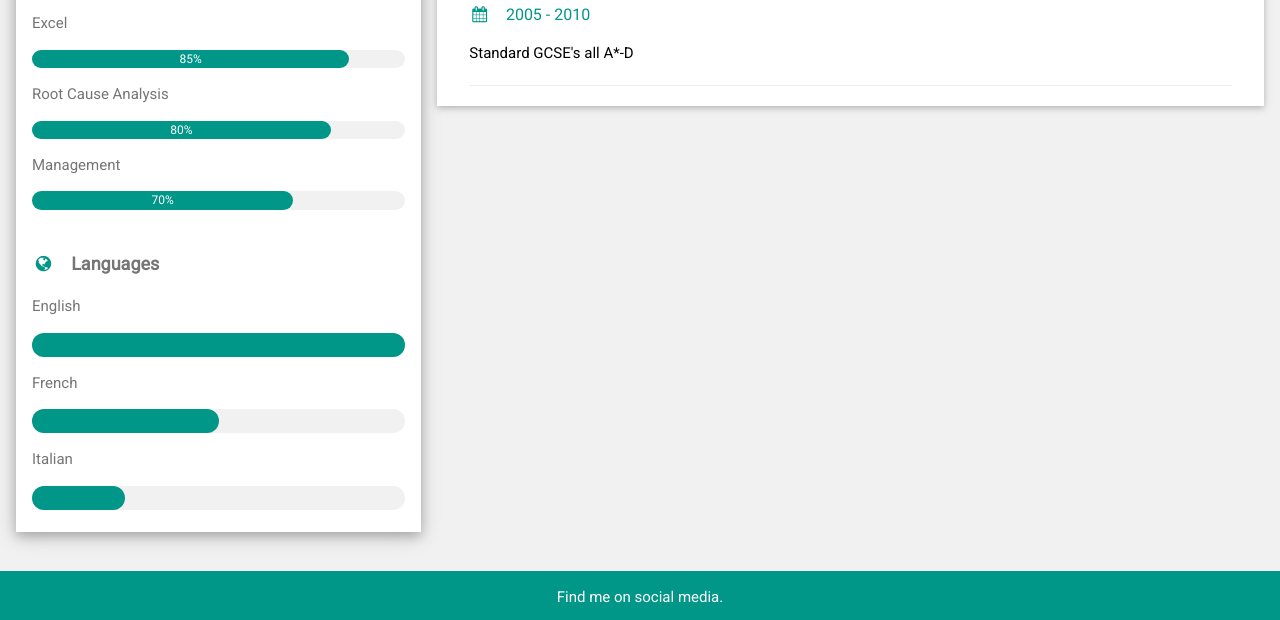
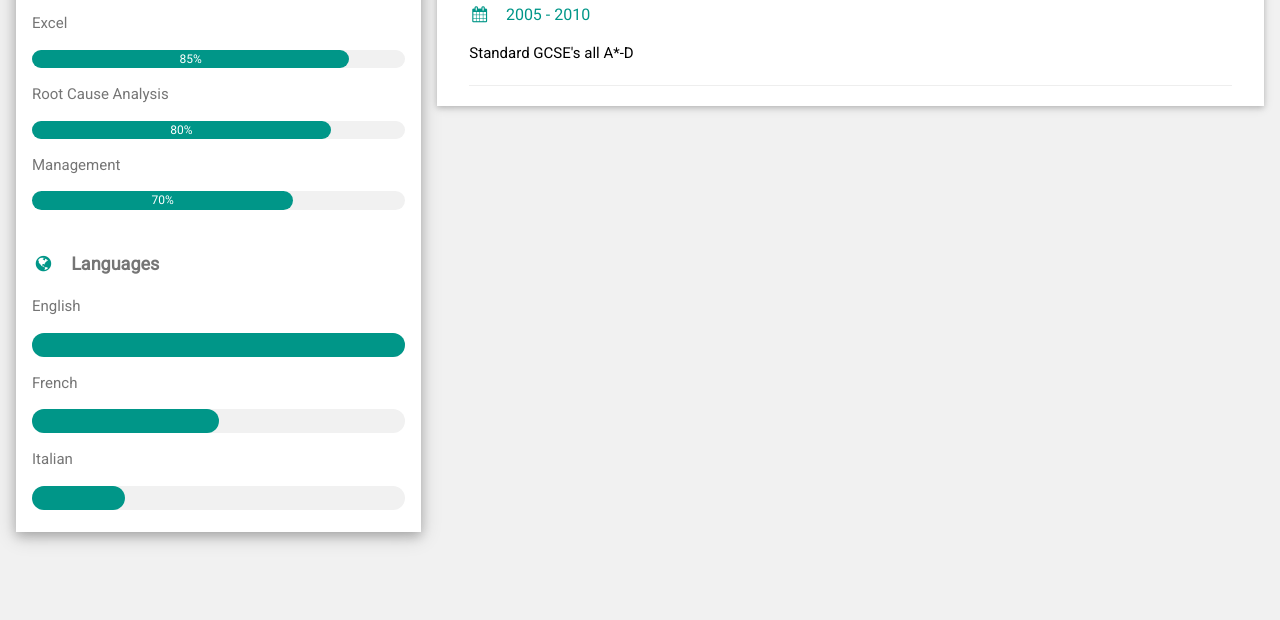
Before and after one commit to BradHooton/CV, a plain HTML site: page index.html in a window 1280 px wide. Shown: the part 1031-1651 px from the top of the page. After the commit the page ends 1602 px from the top, so only its background shows below. Drawn offline with nearby package versions, Linux system fonts and the light colour scheme.

Commit message:
Update index.html

```diff
--- a/index.html
+++ b/index.html
@@ -133,7 +133,7 @@
 
 <!-- Footer. This section contains an ad for W3Schools Spaces. You can leave it to support us. -->
 <footer class="w3-container w3-teal w3-center w3-margin-top">
-  <p>Find me on social media.</p>
+  <!-- <p>Find me on social media.</p>
   <i class="fa fa-facebook-official w3-hover-opacity"></i>
   <i class="fa fa-instagram w3-hover-opacity"></i>
   <i class="fa fa-linkedin w3-hover-opacity"></i>
```
